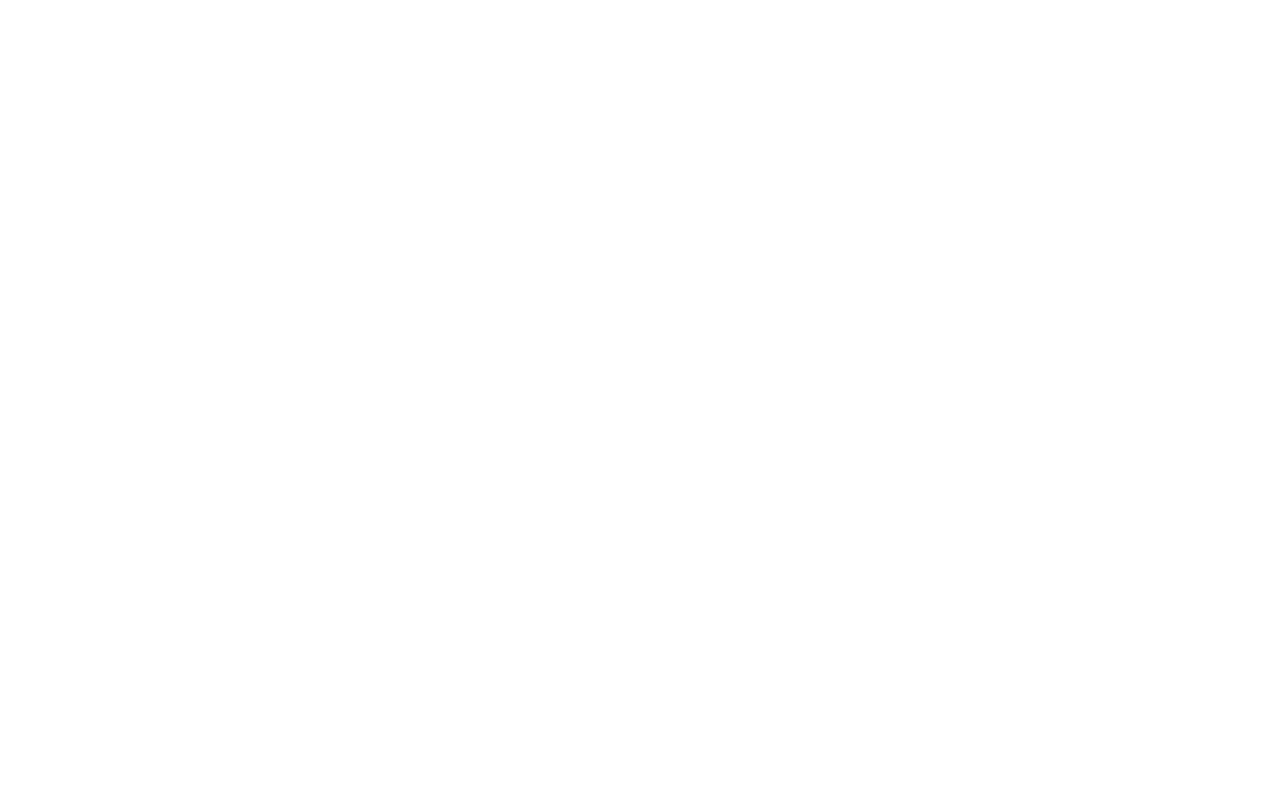
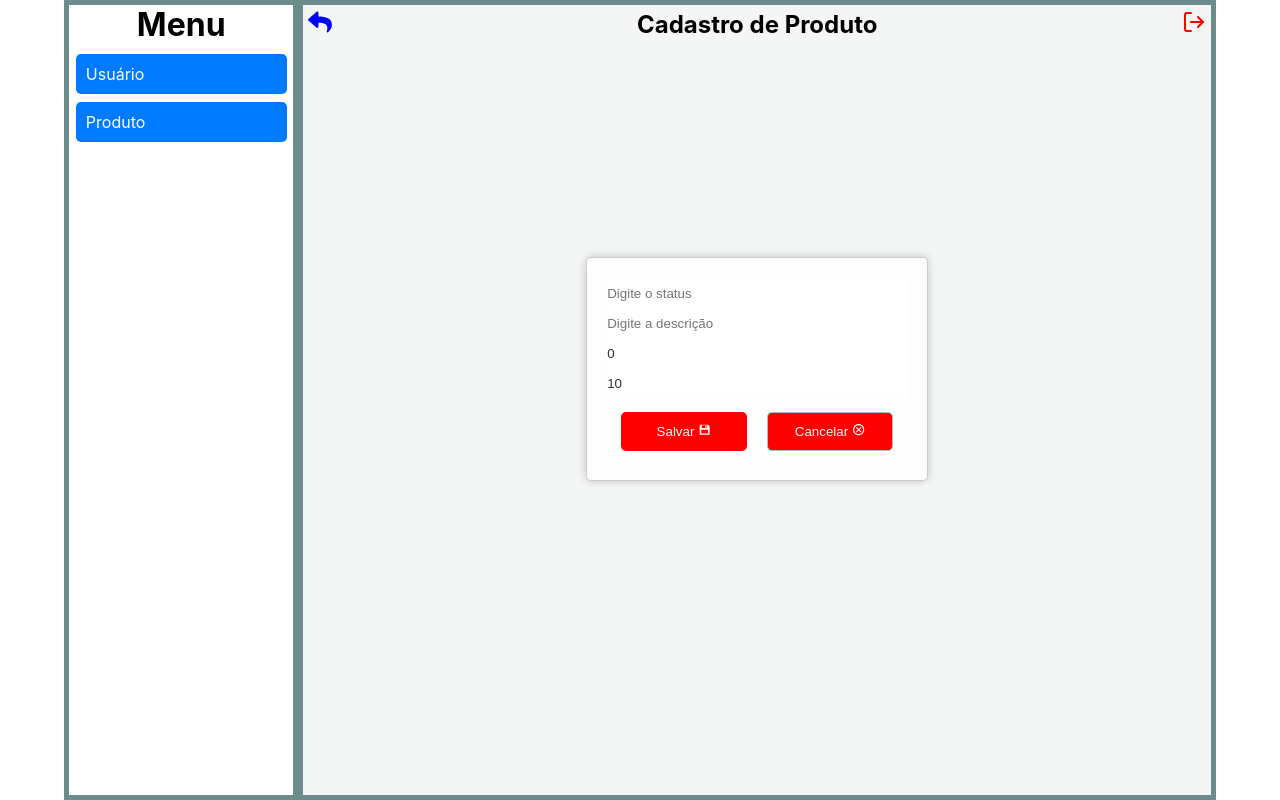
Before and after one commit to ianmarinho/frontend-connect-mysql, a React (Create React App) app: page /cadastroproduto in a window 1280 px wide. Before the commit this address had no page. Built offline with nearby package versions, Linux system fonts and the light colour scheme.

Commit message:
add pagina de produto

```diff
--- a/src/pages/cadastroProduto/index.js
+++ b/src/pages/cadastroProduto/index.js
@@ -13,35 +13,38 @@
     const navigate = useNavigate();
     const [status, setStatus] = useState("");
     const [descricao, setDescricao] = useState("");
-    const [quantidade, setQuantidade] = useState("");
+    const [estoque_minimo, setEstoque_minimo] = useState(0);
+    const [estoque_maximo, setEstoque_maximo] = useState(10);
     // const usuarios = ["carlos","carlos@gamil.com","123"]
 
     const produto = {
         id: Date.now().toString(36) + Math.floor(Math.pow(10, 12) + Math.random() * 9 * Math.pow(10, 12)).toString(36),
         status,
         descricao,
-        estoque
+        estoque_minimo,
+        estoque_maximo
     }
 
     function salvardados(e) {
         e.preventDefault();
-        console.log(produto);
-
-        if (status == "")
-            alert("Preencha o campo nome")
-
-        else if (descricao == "")
-            alert("Preencha o campo email")
-
-        else if (estoque == "")
-            alert("Preencha o campo senha")
-
-        else {
+        let i = 0;
+        if (status === "")
+            i++;
+        else if (descricao === "")
+            i++;
+        else if (estoque_minimo === "" || estoque_minimo === 0)
+            i++;
+        else if (estoque_maximo === "" || estoque_maximo === 0)
+            i++;
+        if (i === 0)
+         {
             const banco = JSON.parse(localStorage.getItem("cd-produtos") || "[]");
-            banco.push(produto)
+            banco.push(produto);
             localStorage.setItem("cd-produtos", JSON.stringify(banco));
-            alert("Usuário salvo com sucesso");
+            alert("Produto salvo com sucesso");
             navigate('/listaproduto');
+        } else {
+            alert("Verifique! Há campos vazios!")
         }
     }
 
@@ -63,10 +66,10 @@
                 <div class="form-container">
 
                     <form className='form-cadastro' onSubmit={salvardados}>
-                        <input type="produto" value={status} onChange={e => setStatus(e.target.value)} placeholder="Digite o nome do produto" />
-                        <input type="descricao" value={descricao} onChange={e => setDescricao(e.target.value)} placeholder="Descrição do produto" />
-                        <input type="quantidade" value={quantidade} onChange={e => setQuantidade(e.target.value)} placeholder="Digite a quantidade" />
-
+                        <input type="text" value={status} onChange={e => setStatus(e.target.value)} placeholder="Digite o status" />
+                        <input type="text" value={descricao} onChange={e => setDescricao(e.target.value)} placeholder="Digite a descrição" />
+                        <input type="number" value={estoque_minimo} onChange={e => setEstoque_minimo(e.target.value)}  />
+                        <input type="number" value={estoque_maximo} onChange={e => setEstoque_maximo(e.target.value)}  />
                         <div class="acao">
                             <button className='btn-save'> Salvar <RiSave3Fill /> </button>
                             <button className='btn-cancel'> Cancelar <MdOutlineCancel /> </button>
--- a/src/route.js
+++ b/src/route.js
@@ -4,6 +4,7 @@
 import Listausuario from './pages/listarUsuario';
 import Cadastrousuario from './pages/cadastroUsuario';
 import Editarusuario from './pages/editarUsuario';
+import Cadastroproduto from './pages/cadastroProduto';
 
 export default function Rotas(){
     return(
@@ -13,7 +14,10 @@
                 <Route path="/dashboard" element={<Dashboard/>} />
                 <Route path="/listausuario" element={<Listausuario/>} />
                 <Route path="/cadastrousuario" element={<Cadastrousuario/>} />
+                <Route path="/cadastroproduto" element={<Cadastroproduto/>} />
                 <Route path="/editarusuario/:id" element={<Editarusuario/>} />
+
+
             </Routes>
 
        </BrowserRouter>
```
